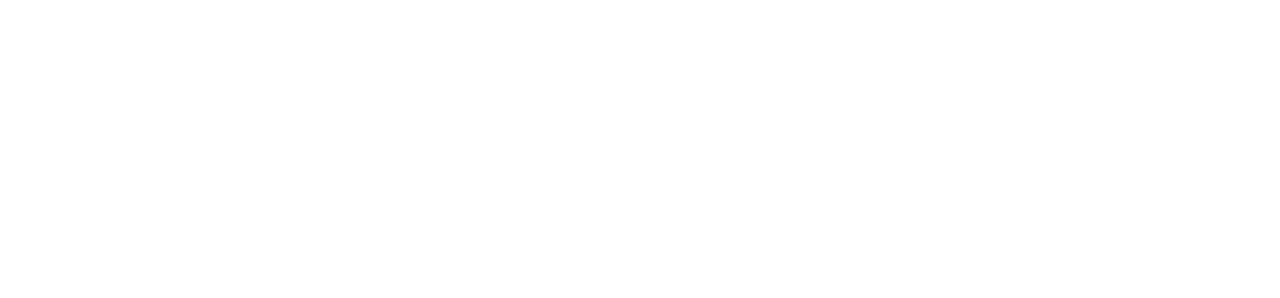
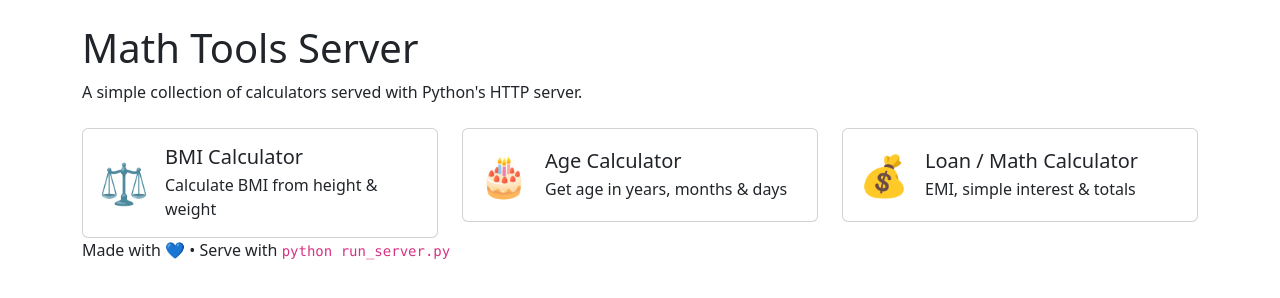
Before and after one commit to shecodeskim/SimpleWebServer, a plain HTML site: page index.html in a window 1280 px wide. Drawn offline with nearby package versions, Linux system fonts and the light colour scheme.

Commit message:
Dashboard design and styling

```diff
--- a/index.html
+++ b/index.html
@@ -1,11 +1,73 @@
-<!DOCTYPE html>
+<!doctype html>
 <html lang="en">
+
 <head>
-    <meta charset="UTF-8">
-    <meta name="viewport" content="width=device-width, initial-scale=1.0">
-    <title>Document</title>
+    <meta charset="utf-8">
+    <meta name="viewport" content="width=device-width,initial-scale=1">
+    <title>Math Tools Dashboard</title>
+    <link href="https://cdn.jsdelivr.net/npm/bootstrap@5.3.2/dist/css/bootstrap.min.css" rel="stylesheet">
+    <link href="assets/css/styles.css" rel="stylesheet">
 </head>
+
 <body>
 
+    <div class="container">
+        <header class="header my-4">
+            <h1 class="display-6">Math Tools Server</h1>
+            <p class="small-muted">A simple collection of calculators served with Python's HTTP server.</p>
+        </header>
+
+        <div class="row g-4">
+            <div class="col-sm-6 col-lg-4">
+                <a href="bmi.html" class="text-decoration-none text-dark">
+                    <div class="card card-tool p-3">
+                        <div class="d-flex align-items-center">
+                            <div class="me-3 fs-1 text-primary">⚖️</div>
+                            <div>
+                                <h5 class="mb-1">BMI Calculator</h5>
+                                <div class="small-muted">Calculate BMI from height & weight</div>
+                            </div>
+                        </div>
+                    </div>
+                </a>
+            </div>
+
+            <div class="col-sm-6 col-lg-4">
+                <a href="age.html" class="text-decoration-none text-dark">
+                    <div class="card card-tool p-3">
+                        <div class="d-flex align-items-center">
+                            <div class="me-3 fs-1 text-success">🎂</div>
+                            <div>
+                                <h5 class="mb-1">Age Calculator</h5>
+                                <div class="small-muted">Get age in years, months & days</div>
+                            </div>
+                        </div>
+                    </div>
+                </a>
+            </div>
+
+            <div class="col-sm-6 col-lg-4">
+                <a href="loan.html" class="text-decoration-none text-dark">
+                    <div class="card card-tool p-3">
+                        <div class="d-flex align-items-center">
+                            <div class="me-3 fs-1 text-warning">💰</div>
+                            <div>
+                                <h5 class="mb-1">Loan / Math Calculator</h5>
+                                <div class="small-muted">EMI, simple interest & totals</div>
+                            </div>
+                        </div>
+                    </div>
+                </a>
+            </div>
+        </div>
+
+        <footer class="footer">
+            <div>Made with 💙 • Serve with <code>python run_server.py</code></div>
+        </footer>
+    </div>
+
+    <script src="assets/js/main.js"></script>
+    <script src="https://cdn.jsdelivr.net/npm/bootstrap@5.3.2/dist/js/bootstrap.bundle.min.js"></script>
 </body>
+
 </html>
```
